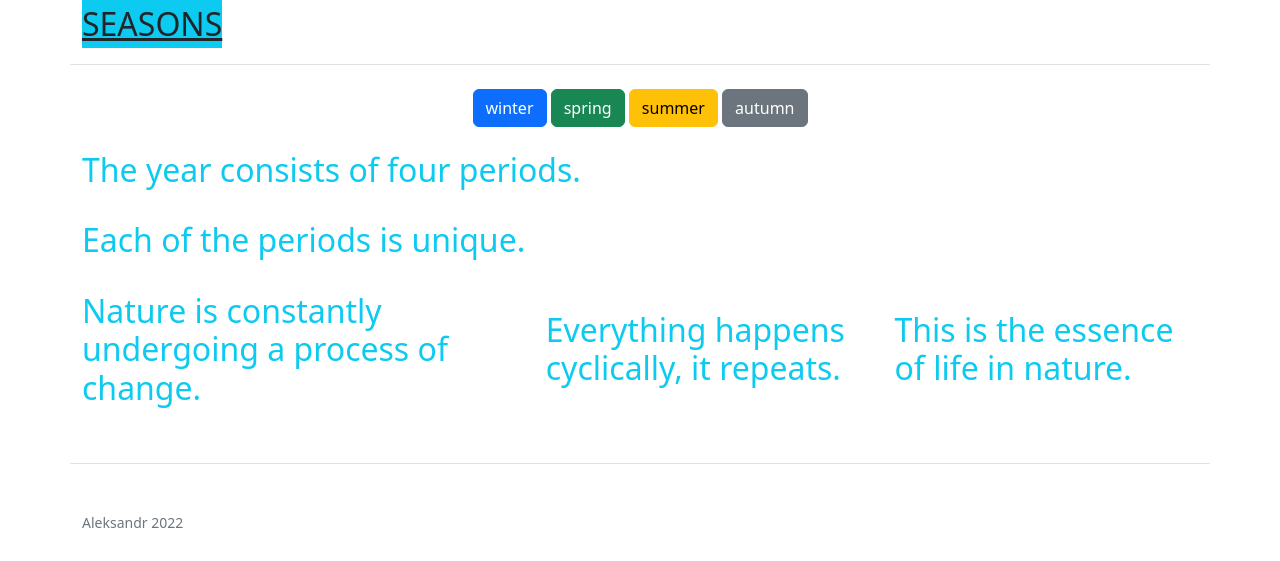
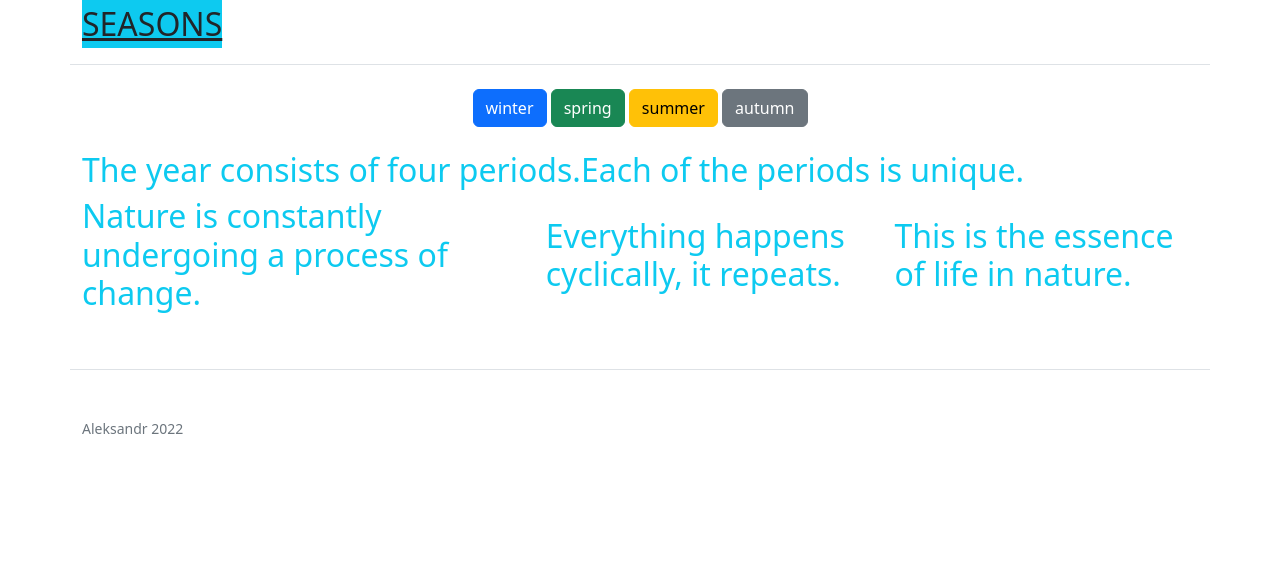
Before and after one commit to Zemlianik/Zemlianik---seasons, a Flask app: page / in a window 1280 px wide. Shown: the top 561 px of the page. Run offline with Flask 2, Linux system fonts and the light colour scheme.

Commit message:
верхние строки

```diff
--- a/templates/base.html
+++ b/templates/base.html
@@ -28,9 +28,11 @@
       </nav>
     </div><br>
 {% block body %}{% endblock %}
-    <div class="container align-items-center text-info">
+    <div class="container  align-items-center text-info">
+        <div class="d-flex align-items-center text-info">
         <h2>The year consists of four periods.</h2><br>
         <h2>Each of the periods is unique.</h2><br>
+        </div>
         <div class="d-flex align-items-center text-info">
             <h2>Nature is constantly undergoing a process of change.</h2><br>
          <h2>Everything happens cyclically, it repeats.</h2><br>
```
